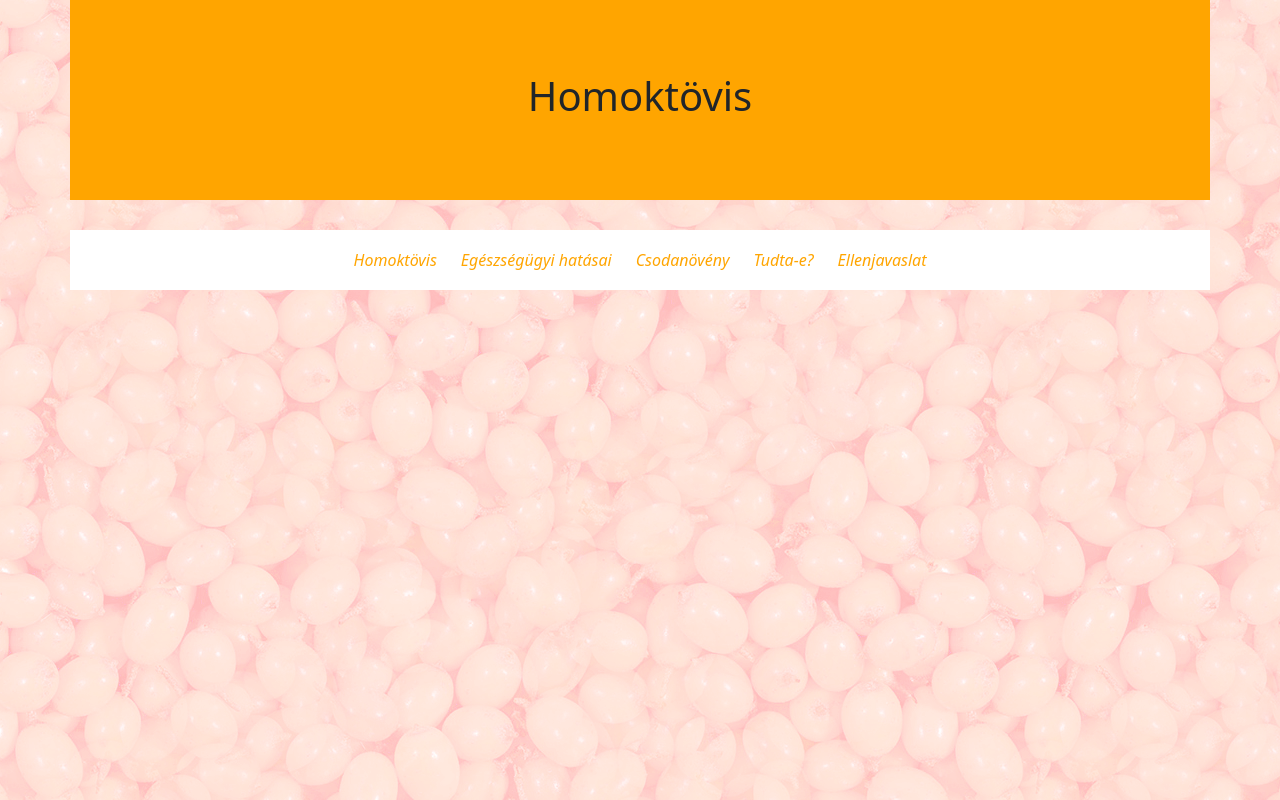
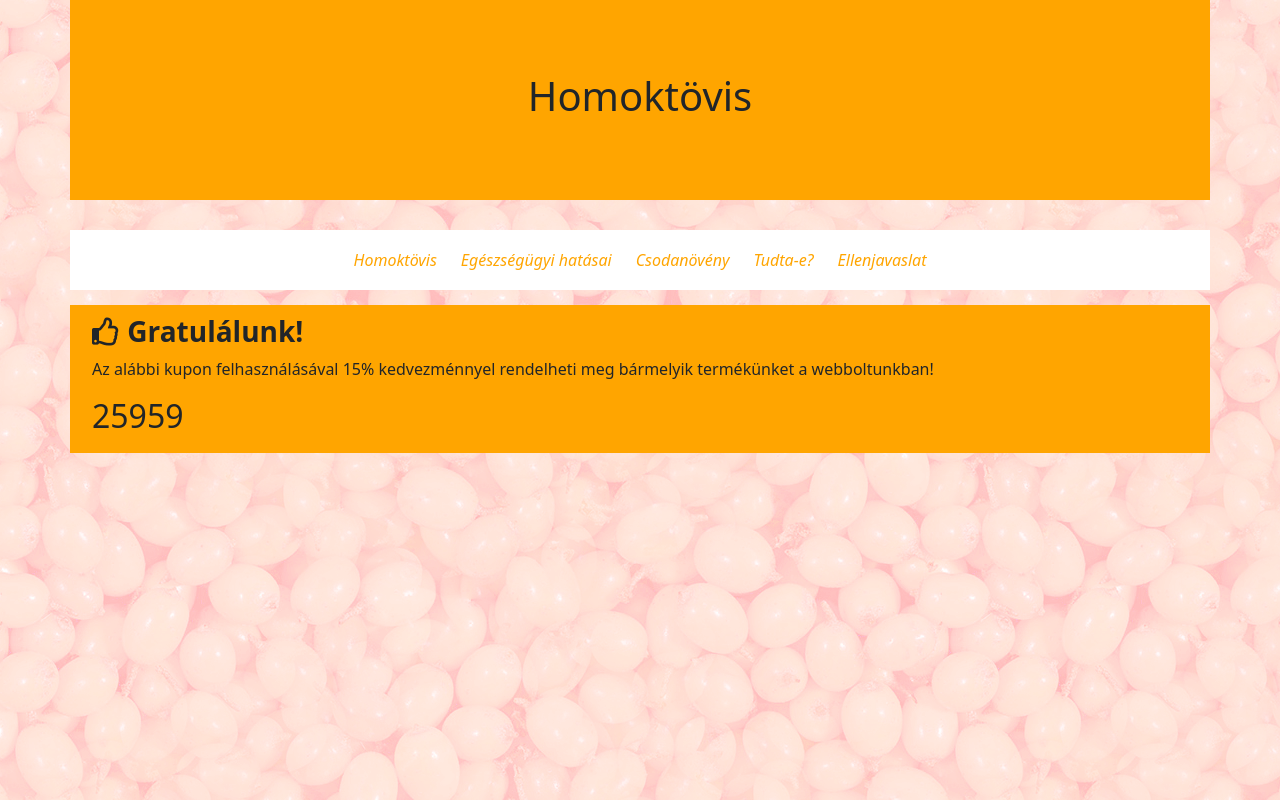
Before and after one commit to Patrik3229/homoktovis, a website built with Vite: page index.html in a window 1280 px wide. Built offline with nearby package versions, Linux system fonts and the light colour scheme.

Commit message:
Font Awesome & Gratulálunk

```diff
--- a/index.html
+++ b/index.html
@@ -7,6 +7,7 @@
     <script type="module" src="/main.js"></script>
     <link rel="stylesheet" href="style.css">
     <title>Vite App</title>
+    <link rel="stylesheet" href="https://cdnjs.cloudflare.com/ajax/libs/font-awesome/5.15.3/css/all.min.css"> <!-- Font Awesome -->
   </head>
   <body>
 
@@ -37,7 +38,15 @@
         </div>
       </div>
 
+      <!-- Gratulálunk -->
+
+      <div class="row" id="gratulalunk">
+        <div class="col">
+          <h3><strong><i class="far fa-thumbs-up"></i> Gratulálunk!</strong></h3>
+          <p>Az alábbi kupon felhasználásával 15% kedvezménnyel rendelheti meg bármelyik termékünket a webboltunkban!</p>
+          <h2>25959</h2>
+        </div>
+      </div>
     </div>
-
   </body>
 </html>
--- a/package.json
+++ b/package.json
@@ -12,6 +12,8 @@
     "vite": "^4.4.5"
   },
   "dependencies": {
-    "bootstrap": "^5.3.2"
+    "@fortawesome/fontawesome-free": "^6.4.2",
+    "bootstrap": "^5.3.2",
+    "bootstrap-icons": "^1.11.1"
   }
 }
--- a/style.css
+++ b/style.css
@@ -16,6 +16,7 @@ body {
     height: 60px;
     justify-content: center;
     align-items: center;
+    margin-bottom: 15px;
 }
 
 #menusor a {
@@ -23,3 +24,8 @@ body {
     text-decoration: none;
     color: orange;
 }
+
+#gratulalunk {
+    background-color: orange;
+    padding: 10px;
+}
```
Also changed, not shown: 1 other file.
